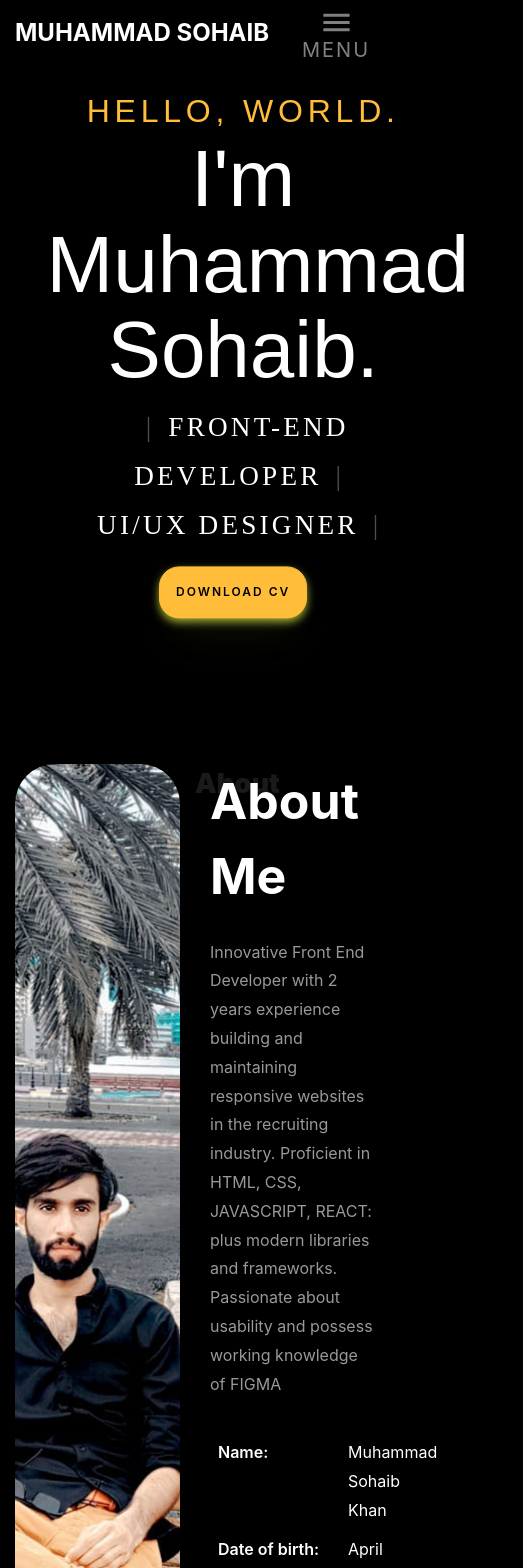
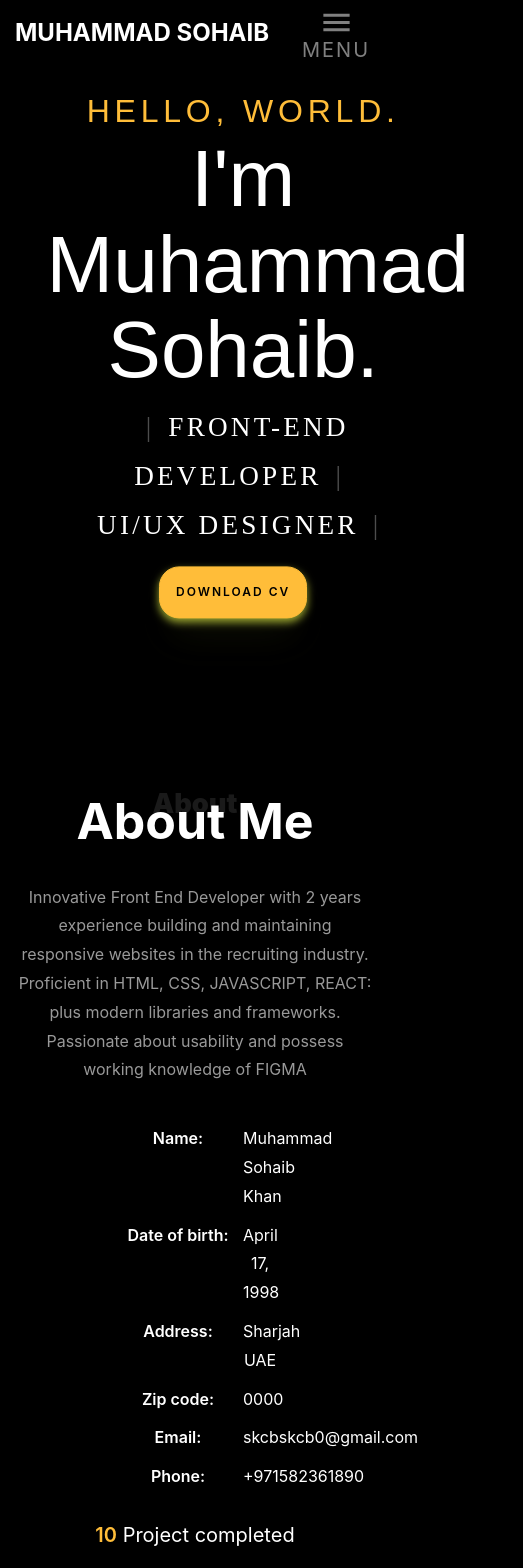
Before and after one commit to Hmmm-Code/PortFolio, a React (Create React App) app: page / in a window 390 px wide. Shown: the top 1568 px of the page, 523 px wide, since content can reach past the window. Built offline with nearby package versions, Linux system fonts and the light colour scheme.

Commit message:
Optimize the layouts in mobile view

```diff
--- a/src/App.css
+++ b/src/App.css
@@ -228,6 +228,7 @@ a:hover {
   color: #fff;
   font-weight: 600;
   opacity: 1 !important;
+  transition: 3000ms;
 }
 
 .ftco-navbar-light .navbar-nav > .nav-item > .nav-link span {
@@ -438,6 +439,34 @@ a:hover {
   border-radius: 40px;
 }
 
+@media screen and (max-width: 768px) {
+  #bg-image {
+    display: none !important;
+  }
+  .d-none-img {
+    display: none !important;
+  }
+  .content-center {
+    justify-content: center !important;
+    text-align: center;
+  }
+  .content-center .content-center-about {
+    flex: 0 0 100%;
+    max-width: 100%;
+  }
+  .content-center .content-center-about ul {
+    flex-direction: column;
+
+    width: 50% !important;
+  }
+  .content-center .content-center-about .counter-wrap {
+    justify-content: center;
+  }
+  .content-center .content-center-about h1 {
+    right: 0;
+  }
+}
+
 @media (min-width: 992px) {
   .pl-lg-5,
   .px-lg-5 {
@@ -531,6 +560,7 @@ a:hover {
   letter-spacing: 2px;
   font-weight: 600;
   margin-right: 20px;
+  margin-bottom: 20px;
 }
 
 .btn.btn-primary {
--- a/src/components/About.jsx
+++ b/src/components/About.jsx
@@ -7,9 +7,9 @@ const About = () => {
       id="about-section"
     >
       <div className="container sec-container">
-        <div className="row d-flex">
-          <div className="col-md-6 col-lg-5 d-flex">
-            <div className="img-about img d-flex align-items-stretch">
+        <div className="row d-flex content-center">
+          <div className="col-md-6 col-lg-5 d-flex d-none-img">
+            <div className="img-about img d-flex align-items-stretch ">
               <div className="overlay"></div>
               <div
                 className="img d-flex align-self-stretch align-items-center"
@@ -17,8 +17,8 @@ const About = () => {
               ></div>
             </div>
           </div>
-          <div className="col-md-6 col-lg-7 pl-lg-5 pb-5">
-            <div className="row justify-content-start pb-3">
+          <div className="col-md-6 col-lg-7 pl-lg-5 pb-5 content-center-about">
+            <div className="row justify-content-center pb-3">
               <div className="col-md-12 heading-section ftco-animate fadeInUp ftco-animated">
                 <h1 className="big">About</h1>
                 <h2 className="mb-4">About Me</h2>
--- a/src/components/navigation_bar/NavigationBar.jsx
+++ b/src/components/navigation_bar/NavigationBar.jsx
@@ -2,19 +2,25 @@ import React, { useRef, useState } from "react";
 import MenuIcon from "@mui/icons-material/Menu";
 
 const NavigationBar = () => {
-  const ref = useRef(null);
+  const refCollapse = useRef(null);
   const [ariaExpanded, setAreaExpended] = useState(false);
+
+  const HandleNavClick = (e) => {
+    console.log(e);
+    // e.target.parentElement.classList.toggle("active");
+  };
+
+  // Menu button in mobile screen view
   const toggleButton = (e) => {
-    console.log(e.target.ariaExpanded);
     e.target.classList.toggle("active");
     if (!ariaExpanded) {
       setAreaExpended(true);
     } else {
       setAreaExpended(false);
     }
-    ref.current.classList.toggle("show");
+    refCollapse.current.classList.toggle("show");
   };
-  //   Pending work make toggle button work in mobile view screen work
+
   return (
     <>
       <nav className="navbar navbar-expand-lg navbar-dark ftco_navbar ftco-navbar-light site-navbar-target sticky">
@@ -34,8 +40,12 @@ const NavigationBar = () => {
           >
             <MenuIcon fontSize="large" /> Menu
           </button>
-          <div className="navbar-collapse collapse" ref={ref} id="ftco-nav">
-            <ul className="navbar-nav nav ml-auto">
+          <div
+            className="navbar-collapse collapse"
+            ref={refCollapse}
+            id="ftco-nav"
+          >
+            <ul onClick={HandleNavClick} className="navbar-nav nav ml-auto">
               <li className="nav-item">
                 <a href="#home-section" className="nav-link active">
                   <span>Home</span>
```
